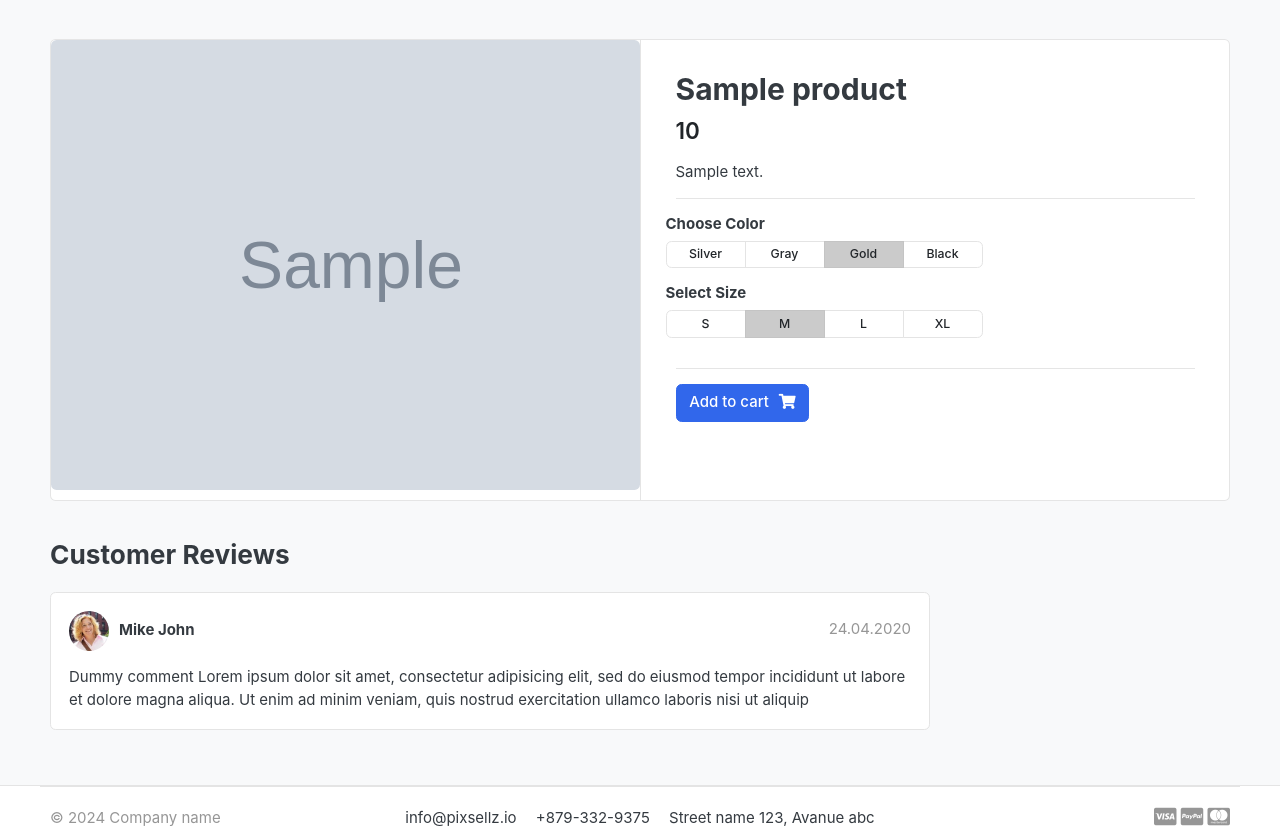
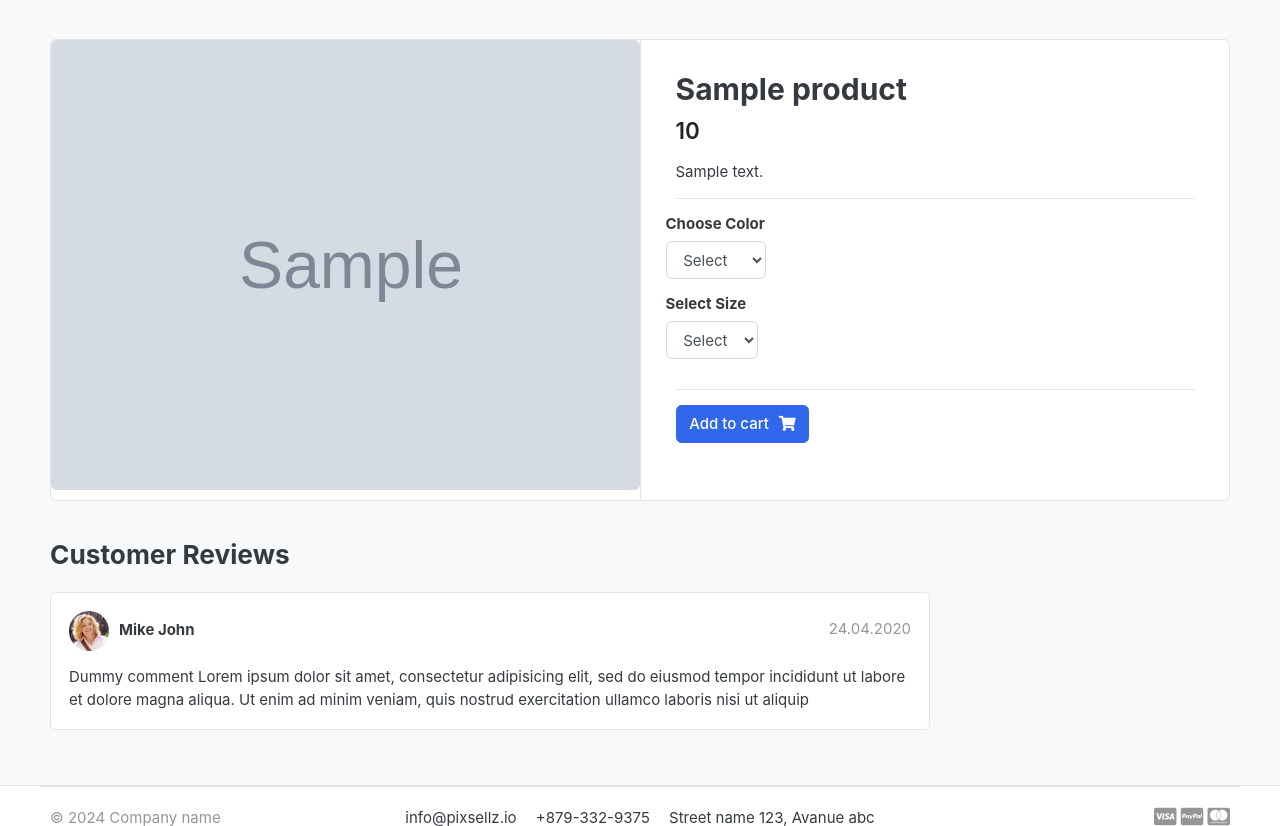
Before and after one commit to TusharDimri/Django-Basics, a Django app: a page that uses Ecom/greatkart/templates/store/product_detail.html in a window 1280 px wide. Shown: the part 119-945 px from the top of the page. Run offline with Django 5.2, Linux system fonts and the light colour scheme; tables that the repository leaves empty hold one stand-in row (values such as "Sample post"); grey boxes marked "Sample" are stand-in pictures; some libraries are stand-ins or nearby versions; some web fonts are replaced.

Commit message:
Add Product Variations

```diff
--- a/Ecom/greatkart/carts/models.py
+++ b/Ecom/greatkart/carts/models.py
@@ -1,5 +1,5 @@
 from django.db import models
-from store.models import Product
+from store.models import Product, Variation
 
 # Create your models here.
 class Cart(models.Model):
@@ -12,6 +12,7 @@ class Cart(models.Model):
 
 class CartItem(models.Model):
     product = models.ForeignKey(Product, on_delete=models.CASCADE)
+    variations = models.ManyToManyField(Variation, blank=True)
     cart = models.ForeignKey(Cart, on_delete=models.CASCADE)
     quantity = models.IntegerField()
     is_active = models.BooleanField(default=True)
@@ -19,5 +20,5 @@ class CartItem(models.Model):
     def sub_total(self):
         return self.product.price * self.quantity
 
-    def __str__(self):
+    def __unicode__(self):
         return self.product
--- a/Ecom/greatkart/carts/urls.py
+++ b/Ecom/greatkart/carts/urls.py
@@ -4,6 +4,6 @@ from . import views
 urlpatterns = [
     path('', views.cart, name='cart'),
     path('add_cart/<int:product_id>/', views.add_cart, name='add_cart'),
-    path('remove_cart/<int:product_id>/', views.remove_cart, name='remove_cart'),
-    path('remove_cart_item/<int:product_id>/', views.remove_cart_item, name='remove_cart_item'),
+    path('remove_cart/<int:product_id>/<int:cart_item_id>/', views.remove_cart, name='remove_cart'),
+    path('remove_cart_item/<int:product_id>/<int:cart_item_id>/', views.remove_cart_item, name='remove_cart_item'),
 ]
--- a/Ecom/greatkart/carts/views.py
+++ b/Ecom/greatkart/carts/views.py
@@ -3,6 +3,7 @@ from django.shortcuts import get_object_or_404, redirect, render
 from store.models import Product
 from .models import Cart, CartItem
 from django.core.exceptions import ObjectDoesNotExist
+from store.models import Variation
 
 # Create your views here.
 def _cart_id(request): # Private Function
@@ -13,6 +14,17 @@ def _cart_id(request): # Private Function
 
 def add_cart(request, product_id):
     product = Product.objects.get(id=product_id) # Get the Product
+    product_variation = []
+    # Get The Product Variation
+    if request.method == 'POST':
+        for item in request.POST:
+            key = item
+            value = request.POST[key]
+            try:
+                variation = Variation.objects.get(product=product, variation_category__iexact=key, variation_value__iexact=value)
+                product_variation.append(variation)
+            except Exception as e:
+                pass
     try:
         # Get the cart using the cart_id present in the session
         cart = Cart.objects.get(cart_id=_cart_id(request))
@@ -22,18 +34,44 @@ def add_cart(request, product_id):
         )
     cart.save()
 
-    try:
-        cart_item = CartItem.objects.get(product=product, cart=cart)
-        cart_item.quantity +=1
-        cart_item.save()
-    except CartItem.DoesNotExist:
+    cart_item_exists = CartItem.objects.filter(product=product, cart=cart).exists()
+    if cart_item_exists :
+        cart_item = CartItem.objects.filter(product=product, cart=cart)
+        # existing_variations (coming from database)
+        # Current Variation (coming from prodict_variation)
+        # item_id (coming from database)
+        existing_variations = []
+        id = []
+        for item in cart_item:
+            ex_variations  = item.variations.all()
+            existing_variations.append(list(ex_variations))
+            id.append(item.id)
+
+        if product_variation in existing_variations:
+            #  Increase the Cart Item Quantity
+            index = existing_variations.index(product_variation)
+            item_id = id[index]
+            item = CartItem.objects.get(product=product, id=item_id)
+            item.quantity+=1
+            item.save()
+
+        else:
+            item = CartItem.objects.create(product=product, quantity=1, cart=cart)
+            if len(product_variation) > 0:
+                item.variations.clear()
+                item.variations.add(*product_variation)
+            item.save()
+
+    else:
         cart_item = CartItem.objects.create(
             product = product,
             quantity = 1,
             cart = cart,
         )
+        if len(product_variation) > 0:
+            cart_item.variations.clear()
+            cart_item.variations.add(*product_variation)
         cart_item.save()
-
 
     return redirect('cart')
 
@@ -61,20 +99,24 @@ def cart(request, total=0, quantity=0, cart_items=0):
     return render(request, 'store/cart.html', context)
 
 
-def remove_cart(request, product_id):
+def remove_cart(request, product_id, cart_item_id):
     cart = Cart.objects.get(cart_id=_cart_id(request))
     product = get_object_or_404(Product, id=product_id)
-    cart_item = CartItem.objects.get(product=product, cart=cart)
-    if cart_item.quantity > 1:
-        cart_item.quantity -=1
-        cart_item.save()
-    else:
-        cart_item.delete()
+    try:
+        cart_item = CartItem.objects.get(product=product, cart=cart, id=cart_item_id)
+        if cart_item.quantity > 1:
+            cart_item.quantity -=1
+            cart_item.save()
+        else:
+            cart_item.delete()
+    except Exception as e:
+        pass
+
     return redirect("cart")
 
-def remove_cart_item(request, product_id):
+def remove_cart_item(request, product_id, cart_item_id):
     cart = Cart.objects.get(cart_id=_cart_id(request))
     product = get_object_or_404(Product, id=product_id)
-    cart_item = CartItem.objects.get(product=product, cart=cart)
+    cart_item = CartItem.objects.get(product=product, cart=cart, id=cart_item_id)
     cart_item.delete()
     return redirect("cart")
--- a/Ecom/greatkart/store/models.py
+++ b/Ecom/greatkart/store/models.py
@@ -20,3 +20,27 @@ class Product(models.Model):
 
     def __str__(self):
         return self.product_name
+
+class VariationManager(models.Manager):
+    def colors(self):
+        return super(VariationManager, self).filter(variation_category='color', is_active=True)
+
+    def sizes(self):
+        return super(VariationManager, self).filter(variation_category='size', is_active=True)
+
+variation_category_choice = {
+    ('color', 'color'),
+    ('size', 'size'),
+    }
+
+class Variation(models.Model):
+    product = models.ForeignKey(Product, on_delete=models.CASCADE)
+    variation_category = models.CharField(max_length=10, choices=variation_category_choice)
+    variation_value = models.CharField(max_length=100)
+    is_active = models.BooleanField(default=True)
+    created_date = models.DateTimeField(auto_now=True)
+
+    objects = VariationManager()
+
+    def __str__(self):
+        return self.variation_value
--- a/Ecom/greatkart/templates/store/product_detail.html
+++ b/Ecom/greatkart/templates/store/product_detail.html
@@ -18,6 +18,8 @@
                     </article> <!-- gallery-wrap .end// -->
                 </aside>
                 <main class="col-md-6 border-left">
+                    <form action="{% url 'add_cart' single_product.id %}" method="post">
+                        {% csrf_token %}
                         <article class="content-body">
 
                             <h2 class="title">{{ single_product.product_name }}</h2>
@@ -33,54 +35,36 @@
                             <div class="row">
                                 <div class="item-option-select">
                                     <h6>Choose Color</h6>
-                                <div class="btn-group btn-group-sm btn-group-toggle" data-toggle="buttons">
-                                    <label class="btn btn-light">
-                                        <input type="radio" name="radio_color"> Silver
-                                    </label>
-                                    <label class="btn btn-light">
-                                        <input type="radio" name="radio_color"> Gray
-                                    </label>
-                                    <label class="btn btn-light active">
-                                        <input type="radio" name="radio_color checked"> Gold
-                                    </label>
-                                    <label class="btn btn-light">
-                                        <input type="radio" name="radio_color"> Black
-                                    </label>
-                                </div>
+                                    <select name="color" class="form-control">
+                                        <option value="" disabled selected>Select</option>
+                                        {% for i in single_product.variation_set.colors %}
+                                        <option value="{{ i.variation_value | lower }}">{{ i.variation_value | capfirst }}</option>
+                                        {% endfor %}
+                                    </select>
                                 </div>
                             </div> <!-- row.// -->
                             <div class="row">
                                 <div class="item-option-select">
                                     <h6>Select Size</h6>
-                                <div class="btn-group btn-group-sm btn-group-toggle" data-toggle="buttons">
-                                    <label class="btn btn-light">
-                                        <input type="radio" name="radio_color"> S
-                                    </label>
-                                    <label class="btn btn-light active">
-                                        <input type="radio" name="radio_color" checked> M
-                                    </label>
-                                    <label class="btn btn-light">
-                                        <input type="radio" name="radio_color"> L
-                                    </label>
-                                    <label class="btn btn-light">
-                                        <input type="radio" name="radio_color"> XL
-                                    </label>
-                                </div>
+                                    <select name="size" class="form-control">
+                                        <option value="" disabled selected>Select</option>
+                                        {% for i in single_product.variation_set.sizes %}
+                                        <option value="{{ i.variation_value | lower }}">{{ i.variation_value | capfirst }}</option>
+                                        {% endfor %}
+                                    </select>
                                 </div>
                             </div> <!-- row.// -->
                             <hr>
                             {% if single_product.stock <= 0 %}
                              <h5> Out of Stock </h5>
                             {% else %}
-                            {% if in_cart %}
-                                <a href="{% url 'add_cart' single_product.id %}" class="btn  btn-success"> <span class="text">Added to cart</span><i class="fas fa-check"></i>  </a>
-                                <a href="{% url 'cart' %}" class="btn  btn-outline-primary"> <span class="text">View Cart</span><i class="fas fa-eye"></i>  </a>
-                            {% else %}
-                                <a href="{% url 'add_cart' single_product.id %}" class="btn  btn-primary"> <span class="text">Add to cart</span><i class="fas fa-shopping-cart"></i> </a>
-                            {% endif %}
+                                <button type="submit" class="btn  btn-primary"> <span class="text">Add to cart</span><i
+                                    class="fas fa-shopping-cart"></i> </button>
+
                             {% endif %}
 
                         </article> <!-- product-info-aside .// -->
+                    </form>
                 </main> <!-- col.// -->
             </div> <!-- row.// -->
         </div> <!-- card.// -->
```
Also changed, not shown: Ecom/greatkart/carts/admin.py (+8 -2 lines), Ecom/greatkart/store/admin.py (+6 -1 lines), Ecom/greatkart/templates/store/cart.html (+17 -5 lines), Ecom/greatkart/carts/migrations/0002_cartitem_variations.py (added), Ecom/greatkart/store/migrations/0002_variation.py (added), Ecom/greatkart/store/migrations/0003_alter_variation_variation_category.py (added), Ecom/greatkart/store/migrations/0004_alter_variation_variation_category.py (added), Ecom/greatkart/store/migrations/0005_alter_variation_variation_category.py (added). Lines whose indentation alone changed are shown as unchanged.
